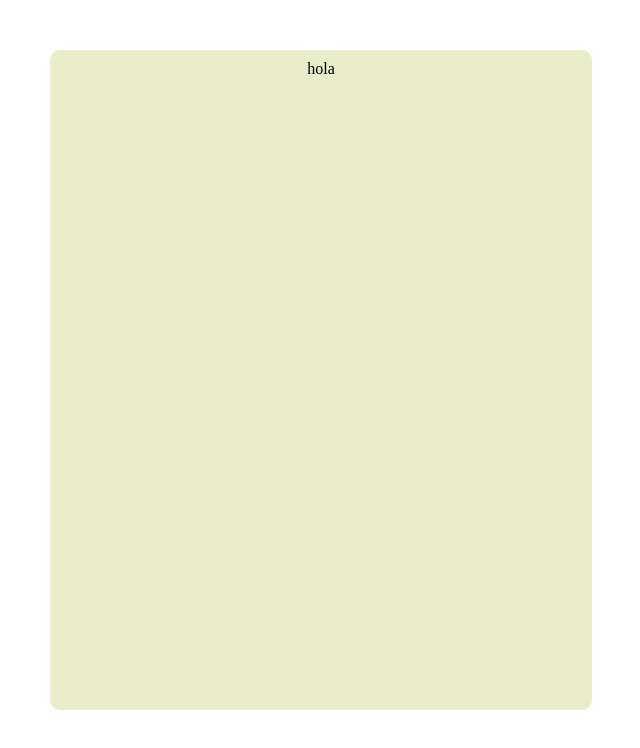
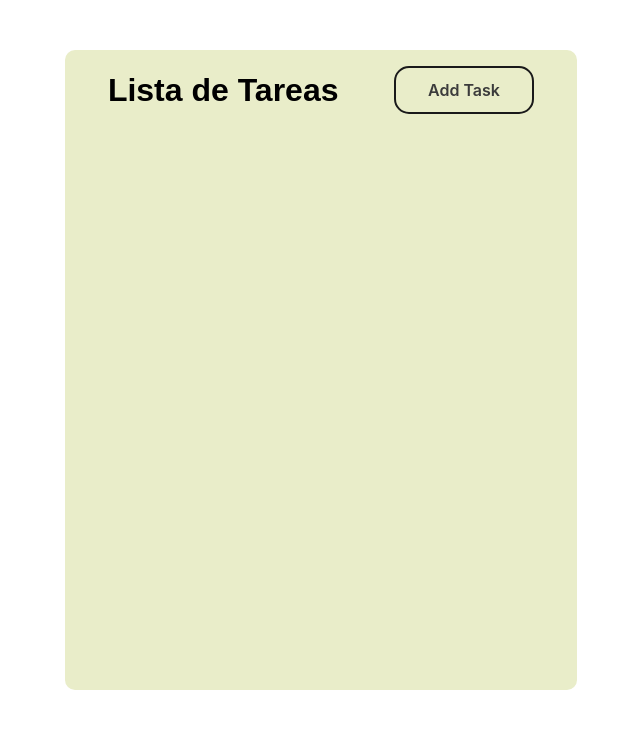
Before and after one commit to Auchan22/task-list-angular, an Angular app: page / in a window 1280 px wide. Shown: the top 748 px of the page, without its empty margins (319-959 px from the left). Built offline with nearby package versions, Linux system fonts and the light colour scheme.

Commit message:
Header created

```diff
--- a/src/app/app.component.css
+++ b/src/app/app.component.css
@@ -1,8 +1,6 @@
 .container {
   width: 40vw;
   height: 80vh;
-  display: flex;
-  justify-content: center;
   border-radius: 10px;
   background-color: #e9edc9;
   /* box-shadow: 10px 10px 15px 15px #dee0de; */
--- a/src/app/app.component.html
+++ b/src/app/app.component.html
@@ -1 +1 @@
-<div class="container">hola</div>
+<div class="container"><app-header></app-header></div>
--- a/src/app/app.module.ts
+++ b/src/app/app.module.ts
@@ -3,10 +3,14 @@ import { BrowserModule } from '@angular/platform-browser';
 
 import { AppRoutingModule } from './app-routing.module';
 import { AppComponent } from './app.component';
+import { HeaderComponent } from './components/header/header.component';
+import { AddTaskBtnComponent } from './components/add-task-btn/add-task-btn.component';
 
 @NgModule({
   declarations: [
-    AppComponent
+    AppComponent,
+    HeaderComponent,
+    AddTaskBtnComponent
   ],
   imports: [
     BrowserModule,
--- /dev/null
+++ b/src/app/components/add-task-btn/add-task-btn.component.css
@@ -0,0 +1,43 @@
+button {
+  appearance: none;
+  background-color: transparent;
+  border: 0.125em solid #1a1a1a;
+  border-radius: 0.9375em;
+  box-sizing: border-box;
+  color: #3b3b3b;
+  cursor: pointer;
+  display: inline-block;
+  font-family: Roobert, -apple-system, BlinkMacSystemFont, "Segoe UI", Helvetica,
+    Arial, sans-serif, "Apple Color Emoji", "Segoe UI Emoji", "Segoe UI Symbol";
+  font-size: 16px;
+  font-weight: 600;
+  line-height: normal;
+  margin: 0;
+  min-height: 3em;
+  min-width: 0;
+  outline: none;
+  padding: 0.5em 2em;
+  text-align: center;
+  text-decoration: none;
+  transition: all 300ms cubic-bezier(0.23, 1, 0.32, 1);
+  user-select: none;
+  -webkit-user-select: none;
+  touch-action: manipulation;
+  will-change: transform;
+}
+
+button:disabled {
+  pointer-events: none;
+}
+
+button:hover {
+  color: #fff;
+  background-color: #1a1a1a;
+  box-shadow: rgba(0, 0, 0, 0.25) 0 8px 15px;
+  transform: translateY(-2px);
+}
+
+button:active {
+  box-shadow: none;
+  transform: translateY(0);
+}
--- /dev/null
+++ b/src/app/components/add-task-btn/add-task-btn.component.html
@@ -0,0 +1 @@
+<button (click)="onClick()">Add Task</button>
--- /dev/null
+++ b/src/app/components/add-task-btn/add-task-btn.component.ts
@@ -0,0 +1,12 @@
+import { Component } from '@angular/core';
+
+@Component({
+  selector: 'app-add-task-btn',
+  templateUrl: './add-task-btn.component.html',
+  styleUrls: ['./add-task-btn.component.css'],
+})
+export class AddTaskBtnComponent {
+  onClick(): void {
+    alert('Hola Mundo');
+  }
+}
--- /dev/null
+++ b/src/app/components/header/header.component.css
@@ -0,0 +1,9 @@
+header {
+  min-width: 100%;
+  display: flex;
+  flex-direction: row;
+  justify-content: space-around;
+  align-items: center;
+  height: 50px;
+  margin: 5px 0;
+}
--- /dev/null
+++ b/src/app/components/header/header.component.html
@@ -0,0 +1,4 @@
+<header>
+  <h1>Lista de Tareas</h1>
+  <app-add-task-btn></app-add-task-btn>
+</header>
--- a/src/styles.css
+++ b/src/styles.css
@@ -1 +1,13 @@
-/* You can add global styles to this file, and also import other style files */
+@font-face {
+  font-family: "Poppins";
+  src: url("https://fonts.googleapis.com/css2?family=Poppins:wght@200&display=swap");
+}
+
+* {
+  box-sizing: border-box;
+  margin: 0;
+  padding: 0;
+}
+body {
+  font-family: sans-serif;
+}
```
Also changed, not shown: src/app/components/header/header.component.ts (added, +10 -0 lines), 2 other files (tests, documents, lock files or other folders).
